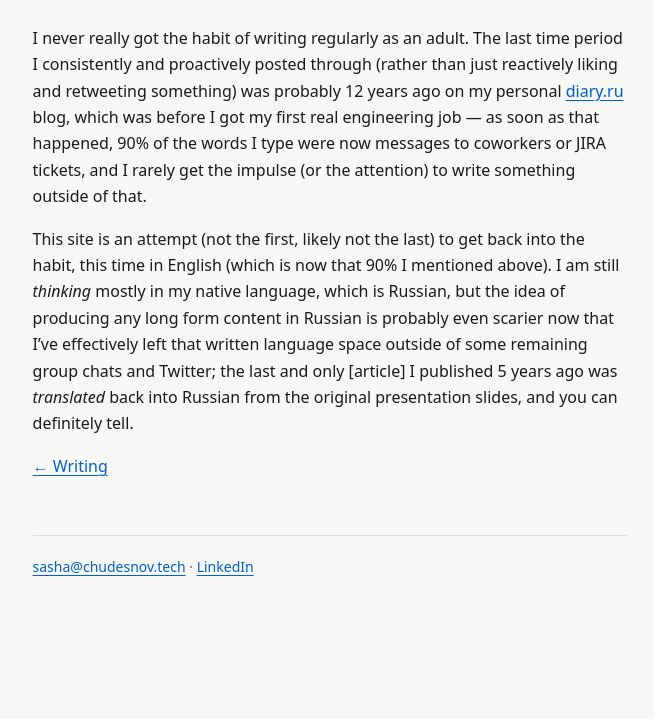
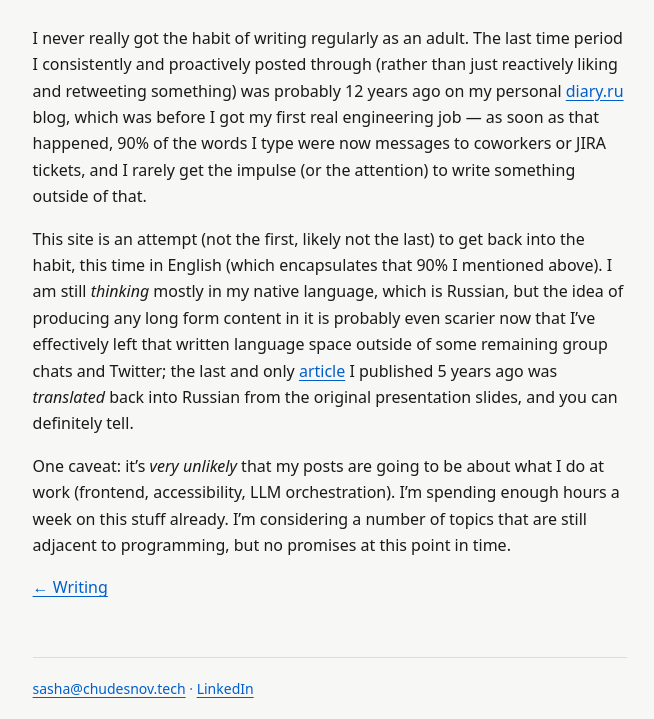
Before and after one commit to Chudesnov/chudesnov.tech, an Eleventy site: page src/writing/hello-world.md in a window 1280 px wide. Shown: the part 136-855 px from the top of the page, without its empty margins (310-964 px from the left). Before the commit the page ends 800 px from the top, so only its background shows below. Built offline with nearby package versions, Linux system fonts and the light colour scheme; Eleventy itself is replaced by a stand-in of ours; files that its build step writes are made by us from their sources.

```diff
--- a/src/writing/hello-world.md
+++ b/src/writing/hello-world.md
@@ -7,4 +7,6 @@
 
 I never really got the habit of writing regularly as an adult. The last time period I consistently and proactively posted through (rather than just reactively liking and retweeting something) was probably 12 years ago on my personal [diary.ru](https://diary.city) blog, which was before I got my first real engineering job — as soon as that happened, 90% of the words I type were now messages to coworkers or JIRA tickets, and I rarely get the impulse (or the attention) to write something outside of that.
 
-This site is an attempt (not the first, likely not the last) to get back into the habit, this time in English (which is now that 90% I mentioned above). I am still *thinking* mostly in my native language, which is Russian, but the idea of producing any long form content in Russian is probably even scarier now that I’ve effectively left that written language space outside of some remaining group chats and Twitter; the last and only [article] I published 5 years ago was *translated* back into Russian from the original presentation slides, and you can definitely tell.
+This site is an attempt (not the first, likely not the last) to get back into the habit, this time in English (which encapsulates that 90% I mentioned above). I am still *thinking* mostly in my native language, which is Russian, but the idea of producing any long form content in it is probably even scarier now that I’ve effectively left that written language space outside of some remaining group chats and Twitter; the last and only [article](https://habr.com/ru/companies/wrike/articles/668268/) I published 5 years ago was *translated* back into Russian from the original presentation slides, and you can definitely tell.
+
+One caveat: it’s *very unlikely* that my posts are going to be about what I do at work (frontend, accessibility, LLM orchestration). I’m spending enough hours a week on this stuff already. I’m considering a number of topics that are still adjacent to programming, but no promises at this point in time.
```
